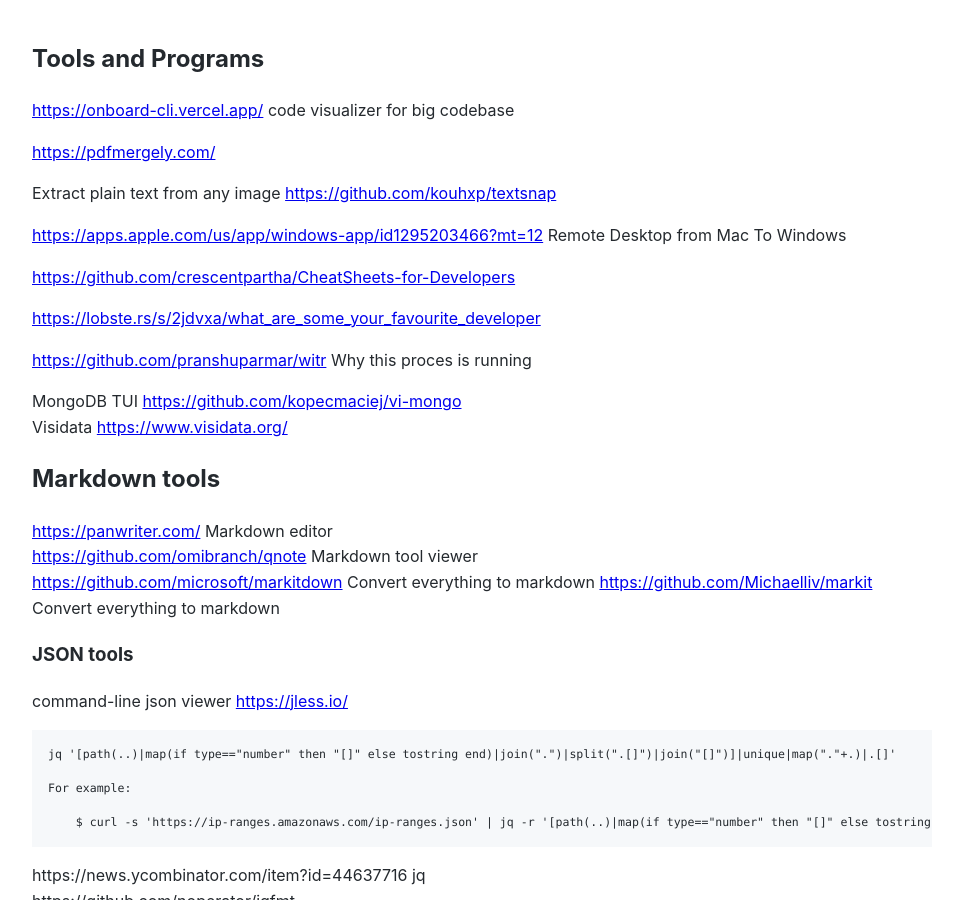
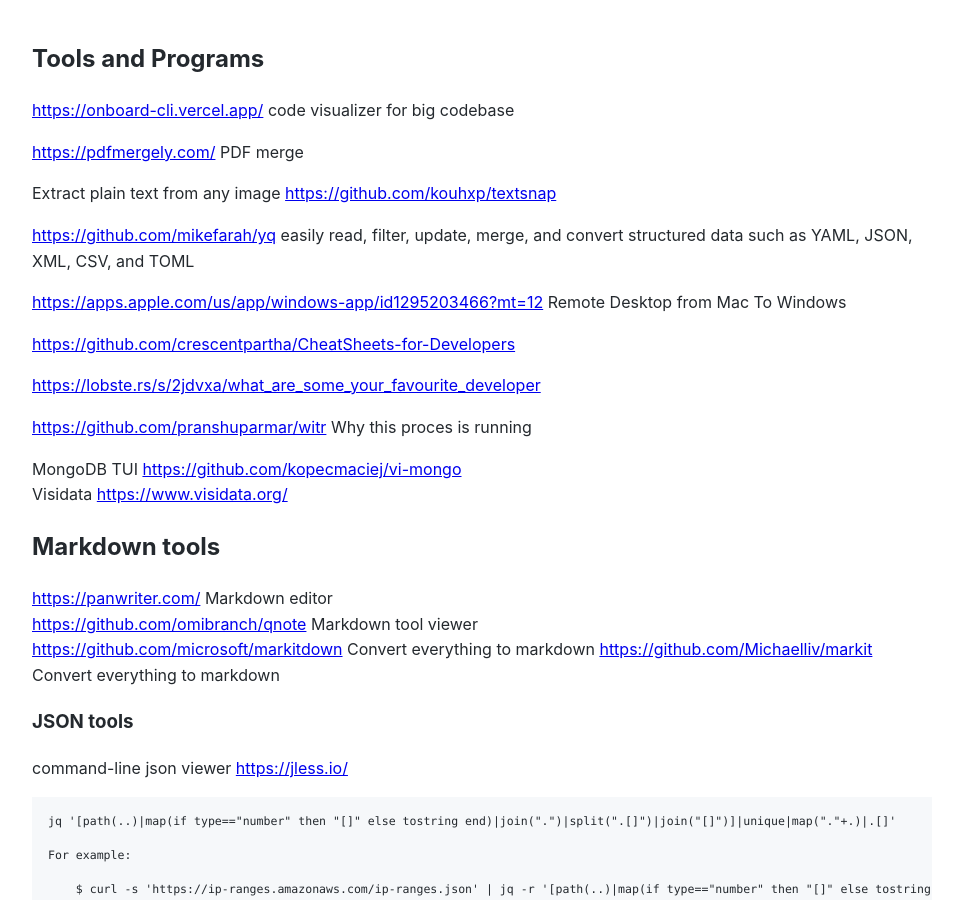
Before and after one commit to Michael-Lubinsky/michael-lubinsky.github.com, a Jekyll site: the page built from linux/programs.md, in a window 1280 px wide and 900 px high. Shown: the whole window, without its empty margins (158-1119 px from the left). Built offline with Jekyll 4.4.1, drawn with Linux system fonts in a browser that asks for light colours; our own code applies the rules of GitHub Pages for plain Markdown files.

Commit message:
Update programs.md

```diff
--- a/linux/programs.md
+++ b/linux/programs.md
@@ -2,10 +2,13 @@
 
 <https://onboard-cli.vercel.app/> code visualizer for big codebase
 
-<https://pdfmergely.com/>
+<https://pdfmergely.com/> PDF merge
 
 Extract plain text from any image
 <https://github.com/kouhxp/textsnap>
+
+
+<https://github.com/mikefarah/yq>  easily read, filter, update, merge, and convert structured data such as YAML, JSON, XML, CSV, and TOML
 
 <https://apps.apple.com/us/app/windows-app/id1295203466?mt=12> Remote Desktop from Mac To Windows
 
```
